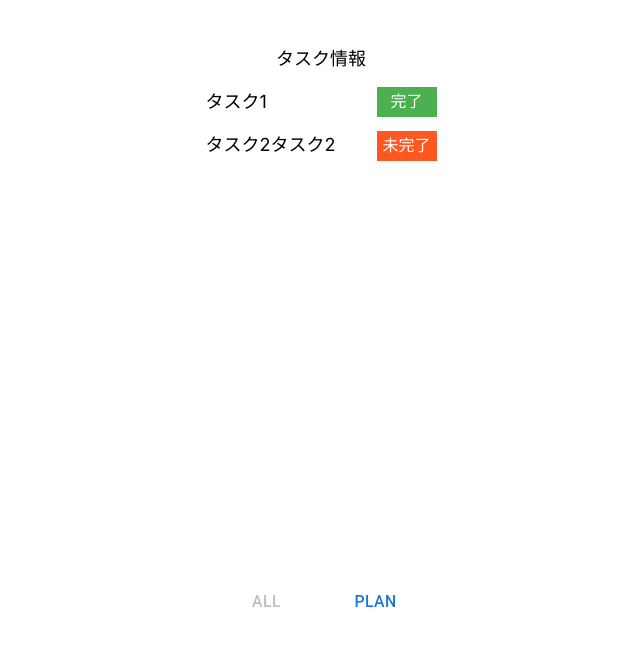
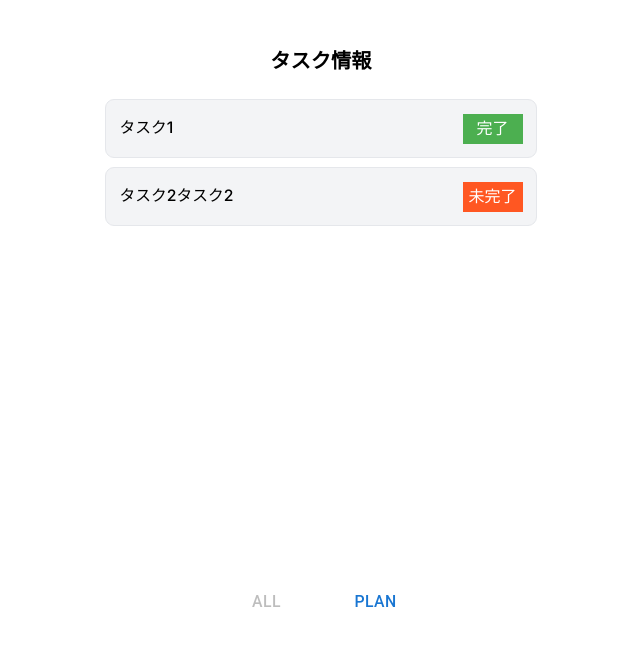
Before and after one commit to htoyoda18/graphql_task_app, a Next.js app in the folder front/: page / in a window 1280 px wide. Shown: the top 646 px of the page, without its empty margins (319-959 px from the left). Built offline with nearby package versions, Linux system fonts and the light colour scheme.

Commit message:
add: 見た目の調整

```diff
--- a/front/src/features/task/task_list.tsx
+++ b/front/src/features/task/task_list.tsx
@@ -9,12 +9,17 @@ const tasks = [
 
 export const TaskList = () => {
   return (
-    <div className="mt-10 flex flex-col items-center">
-      <h2 className="mb-3">タスク情報</h2>
-      <ul>
+    <div className="mt-10 flex flex-col items-center w-full max-w-sm mx-auto">
+      {" "}
+      {/* max-w-sm に変更 */}
+      <h2 className="mb-5 text-lg font-semibold">タスク情報</h2>
+      <ul className="w-full">
         {tasks.map((task, index) => (
-          <li key={index} className="flex items-center space-x-2 mb-3">
-            <span className="mr-4 w-32">{task.name}</span>
+          <li
+            key={index}
+            className="flex items-center space-x-4 p-3 mb-2 bg-gray-100 border border-gray-200 rounded-lg"
+          >
+            <span className="text-sm font-medium flex-1">{task.name}</span>
             <ColoredAvatar
               color={task.status === "完了" ? "green" : "orange"}
               text={task.status}
```
